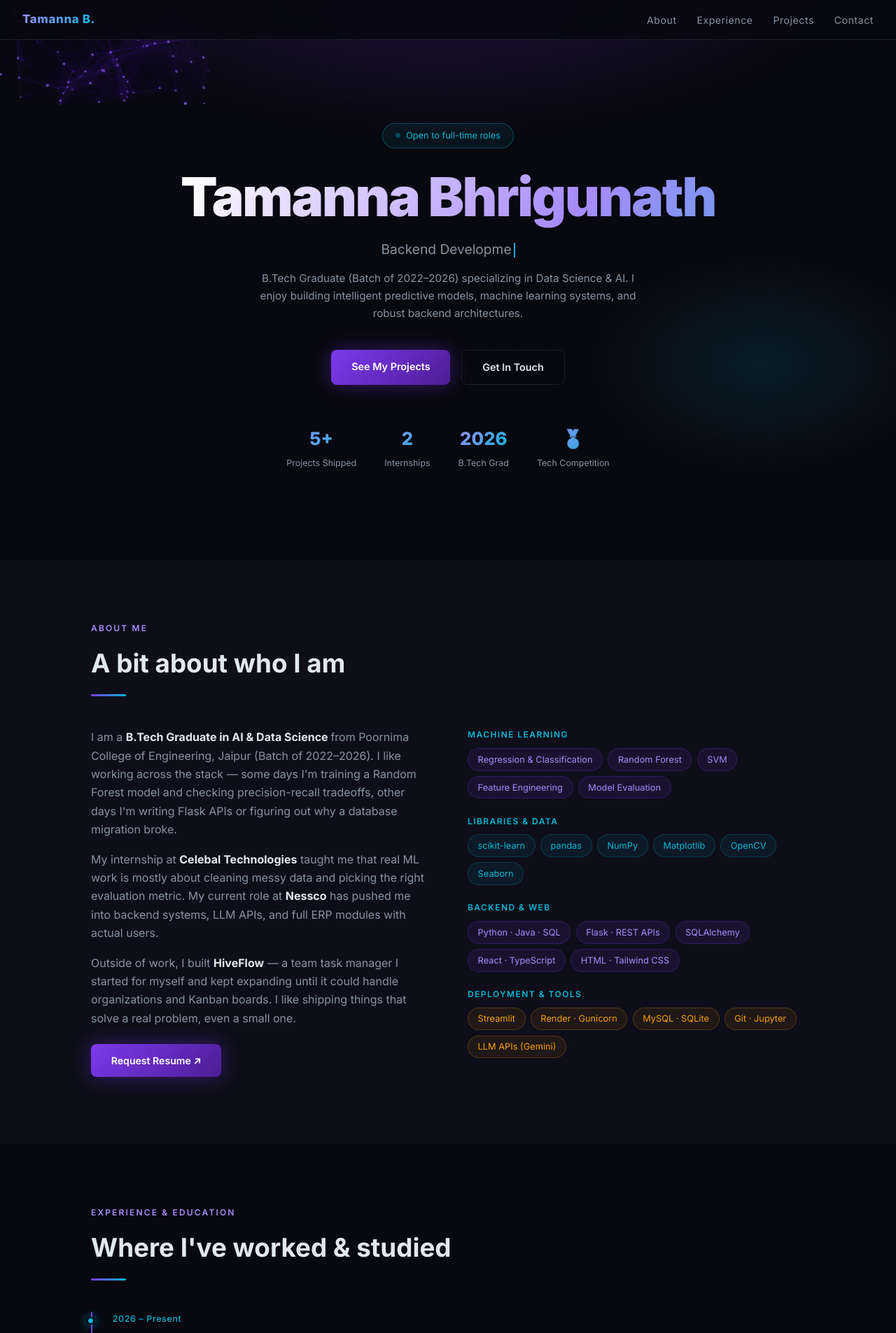
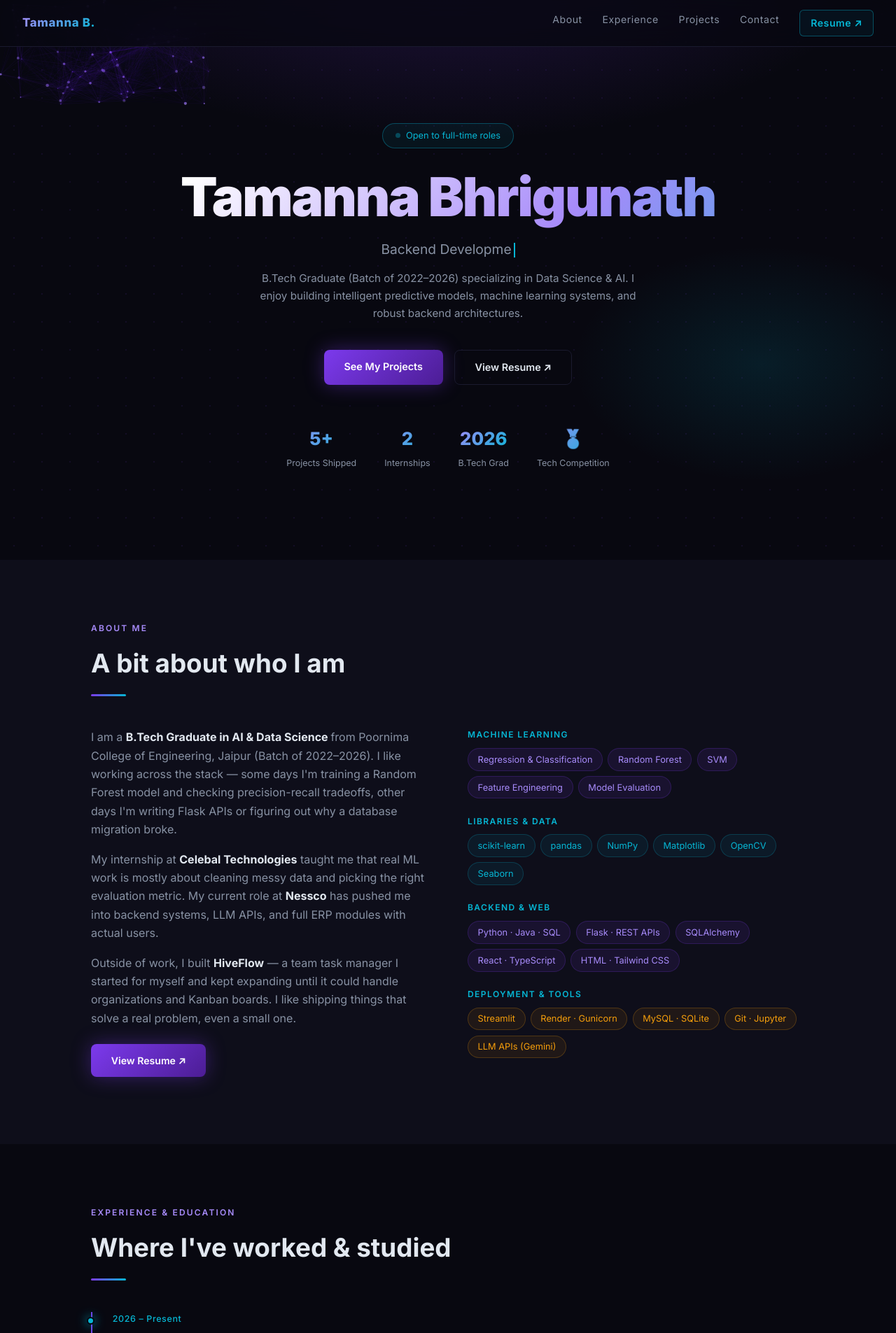
Before and after one commit to bhrigu136/Portfolio, a Next.js app: page / in a window 1280 px wide. Shown: the top 1905 px of the page at 70% size. Built offline with nearby package versions, Linux system fonts and the light colour scheme.

Commit message:
Add and link resume PDF in Navbar, Hero, and About sections

```diff
--- a/src/app/components/Hero.js
+++ b/src/app/components/Hero.js
@@ -264,8 +264,13 @@ export default function Hero() {
           >
             See My Projects
           </a>
-          <a href="mailto:bhrigunathtamanna@gmail.com" className="btn btn-outline">
-            Get In Touch
+          <a
+            href="/resume.pdf"
+            target="_blank"
+            rel="noopener noreferrer"
+            className="btn btn-outline"
+          >
+            View Resume ↗
           </a>
         </div>
         <CounterStats />
--- a/src/app/components/Navbar.js
+++ b/src/app/components/Navbar.js
@@ -83,6 +83,16 @@ export default function Navbar() {
             </a>
           </li>
         ))}
+        <li className="nav-resume-li">
+          <a
+            href="/resume.pdf"
+            target="_blank"
+            rel="noopener noreferrer"
+            className="nav-resume-btn"
+          >
+            Resume ↗
+          </a>
+        </li>
       </ul>
     </nav>
   );
--- a/src/app/globals.css
+++ b/src/app/globals.css
@@ -179,6 +179,12 @@ footer strong{color:var(--text);}
 .back-to-top.show{opacity:1;visibility:visible;transform:none;}
 .back-to-top:hover{transform:translateY(-3px);box-shadow:0 8px 30px rgba(124,58,237,.6);}
 
+
+/* ===== NAVBAR RESUME BUTTON ===== */
+.nav-resume-btn{color:var(--a3)!important;font-weight:600;border:1px solid rgba(6,182,212,.38);padding:0.38rem 0.95rem;border-radius:6px;background:rgba(6,182,212,.06);transition:all .25s ease;display:inline-flex;align-items:center;text-decoration:none;}
+.nav-resume-btn:hover{background:rgba(6,182,212,.18)!important;border-color:var(--a3);transform:translateY(-1px);box-shadow:0 4px 15px rgba(6,182,212,.22);}
+.nav-resume-btn::after{display:none!important;}
+
 /* ===== RESPONSIVE ===== */
 @media(max-width:768px){
   .about-grid,.contact-grid{grid-template-columns:1fr;}
--- a/src/app/page.js
+++ b/src/app/page.js
@@ -38,11 +38,13 @@ export default function Home() {
               </p>
               <div style={{ marginTop: "1.5rem" }}>
                 <a
-                  href="mailto:bhrigunathtamanna@gmail.com"
+                  href="/resume.pdf"
+                  target="_blank"
+                  rel="noopener noreferrer"
                   className="btn btn-primary"
                   style={{ fontSize: ".88rem" }}
                 >
-                  Request Resume ↗
+                  View Resume ↗
                 </a>
               </div>
             </FadeIn>
```
Also changed, not shown: 2 other files (tests, documents, lock files or other folders).
